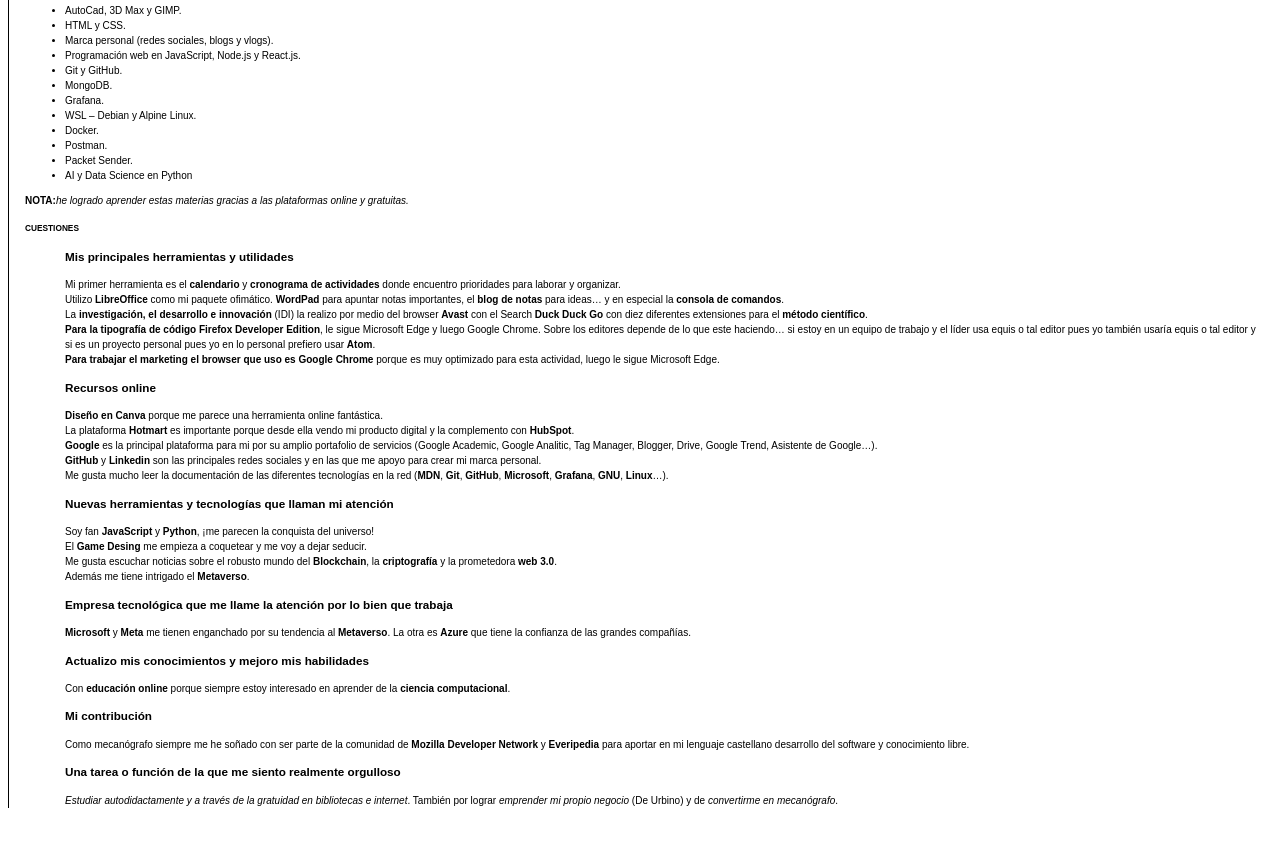
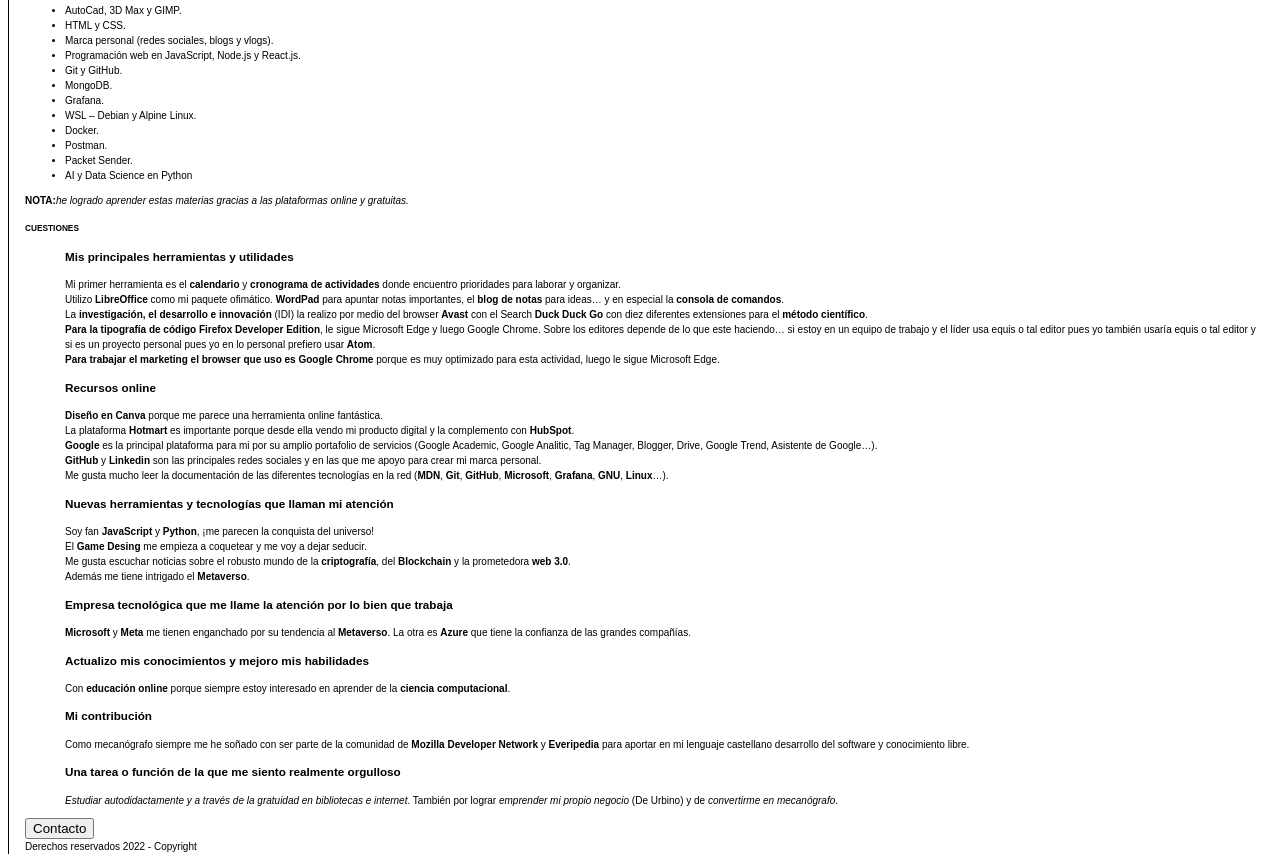
Before and after one commit to diegoD-caldasCaridad/portafolioDeServicios, a plain HTML site: page index.html in a window 1280 px wide. Shown: the part 903-1765 px from the top of the page. Before the commit the page ends 1721 px from the top, so only its background shows below. Drawn offline with Linux system fonts and the light colour scheme.

Commit message:
cambié el nombre del archivo .html + cree el archivo .js

```diff
--- /dev/null
+++ b/app.js
@@ -0,0 +1,12 @@
+document.getElementById("button");
+
+function contacting() {
+
+  let varButton = prompt("Si requieres contactarme, entonces dejame tu e-mail por favor y pronto me pondré en contacto contigo", "");
+
+  if (varButton != null) {
+    confirm("Tu e-mail es: " +  varButton + " ¡gracias por todo! ");
+  } else {
+    alert("Entonces mejor apuntas mi e-mail diegodcaldascaridad@gmail.com y me escribes");
+  }
+}
--- a/awesome-CV.html
+++ b/index.html
@@ -6,12 +6,13 @@
   <title>Curriculum</title>
   <link rel="stylesheet" href="css/master.css">
 </head>
+<script type="text/javascript" src="app.js"></script>
 <body>
 
   <h1>Diego Armando Toro Cárdenas</h1>
 
     <h2>Digital Marketer y Responsive Web Designer <br>
-      3 años de experiencia laboral</h2>
+      Sin experiencia laboral</h2>
 
       <h5>INTRODUCCIÓN</h5>
       <p class="container-firstLine" id="momo">He creado un par empresas a lo largo del tiempo (De Urbino y a&t), además he colaborado a crear otro par (Sisas - ESAL y Enigma – Mecanografía en general) y estás aun son solo ideas en desarrollo.</p>
@@ -113,7 +114,7 @@
             <br>
             El <strong>Game Desing</strong> me empieza a coquetear y me voy a dejar seducir.
             <br>
-            Me gusta escuchar noticias sobre el robusto mundo del <strong>Blockchain</strong>, la <strong>criptografía</strong> y la prometedora <strong>web 3.0</strong>.
+            Me gusta escuchar noticias sobre el robusto mundo de la <strong>criptografía</strong>, del <strong>Blockchain</strong> y la prometedora <strong>web 3.0</strong>.
             <br>
             Además me tiene intrigado el <strong>Metaverso</strong>.
           </li>
@@ -131,5 +132,12 @@
               <em>Estudiar autodidactamente y a través de la gratuidad en bibliotecas e internet</em>. También por lograr <em>emprender mi propio negocio</em> (De Urbino) y de <em>convertirme en mecanógrafo</em>.</li>
         </ul>
 
+        <div class="contact-button">
+          <button onclick="contacting();" type="button" id="button" name="button">
+            Contacto
+          </button>
+        </div>
+
       </body>
+      <footer>Derechos reservados 2022 - Copyright</footer>
 </html>
```
